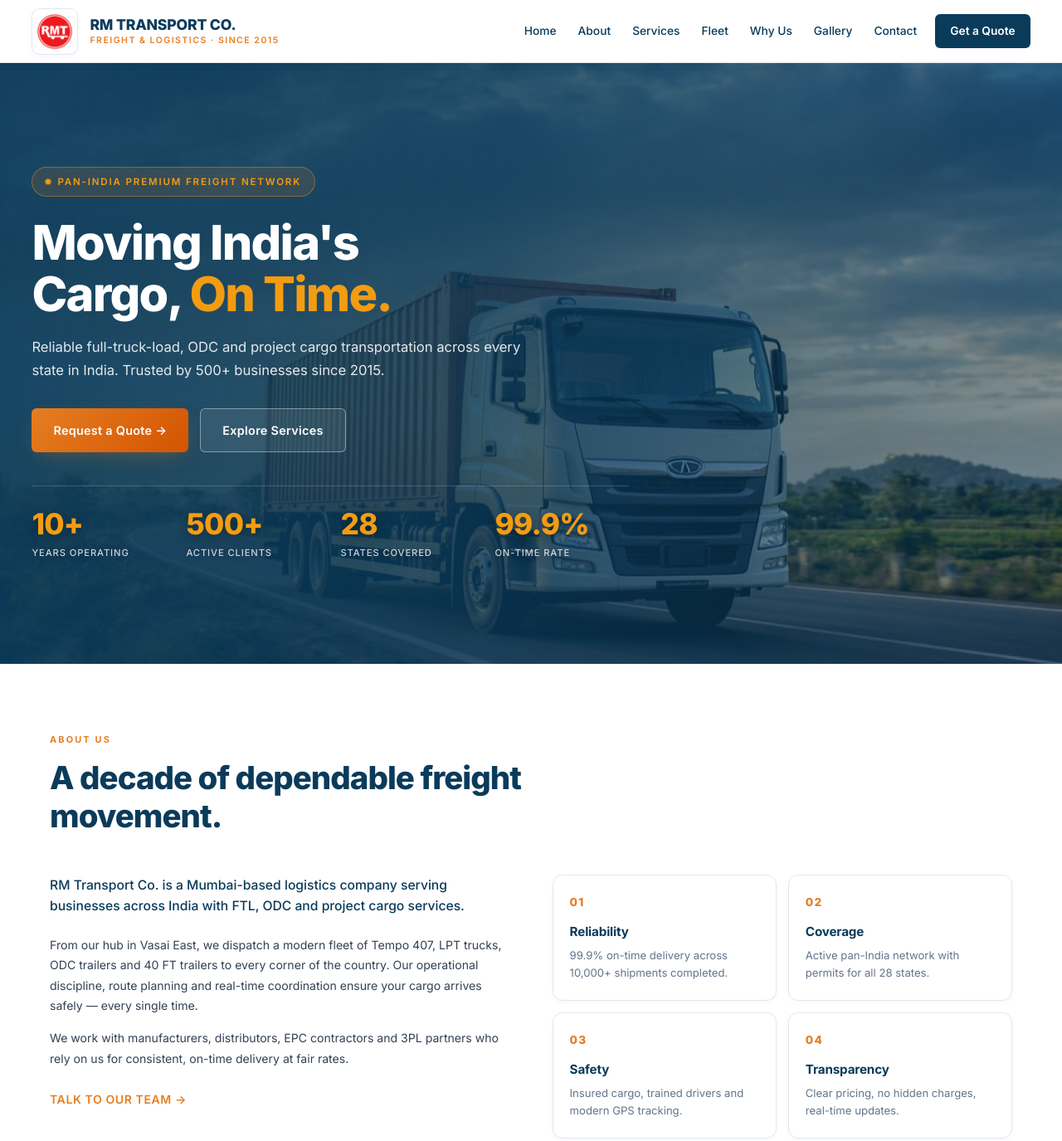
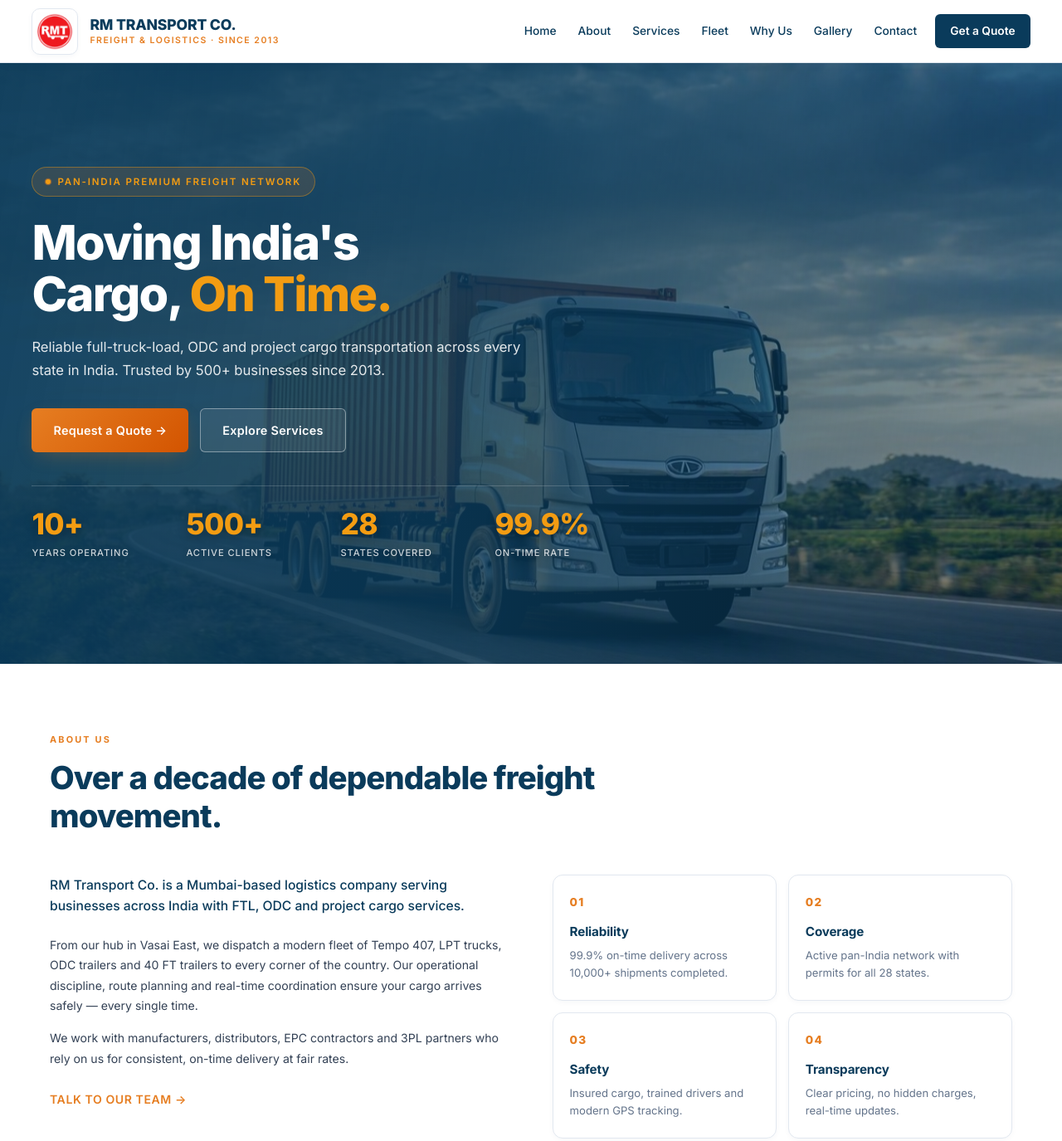
Before and after one commit to wellspeedlogisticsindia-dotcom/wsli, a plain HTML site: page index.html in a window 1280 px wide. Shown: the top 1375 px of the page at 83% size. Drawn offline with Linux system fonts and the light colour scheme.

Commit message:
updated year and over a decade

```diff
--- a/index.html
+++ b/index.html
@@ -4,7 +4,7 @@
   <meta charset="UTF-8" />
   <meta name="viewport" content="width=device-width, initial-scale=1.0, viewport-fit=cover" />
   <meta name="theme-color" content="#0a3b5b" />
-  <meta name="description" content="RM Transport Co. — Premium Pan-India freight and logistics solutions. FTL, ODC, project cargo. Since 2015." />
+  <meta name="description" content="RM Transport Co. — Premium Pan-India freight and logistics solutions. FTL, ODC, project cargo. Since 2013." />
   <title>RM Transport Co. — Premium Freight & Logistics</title>
 
   <link rel="preconnect" href="https://fonts.googleapis.com">
@@ -21,7 +21,7 @@
         <img src="logo.jpg" alt="RM Transport Co." class="brand-logo" />
         <div class="brand-text">
           <span class="brand-name">RM TRANSPORT CO.</span>
-          <span class="brand-tag">Freight & Logistics · Since 2015</span>
+          <span class="brand-tag">Freight & Logistics · Since 2013</span>
         </div>
       </a>
 
@@ -58,7 +58,7 @@
         Cargo, <span class="hero-title-accent">On Time.</span>
       </h1>
       <p class="hero-sub">
-        Reliable full-truck-load, ODC and project cargo transportation across every state in India. Trusted by 500+ businesses since 2015.
+        Reliable full-truck-load, ODC and project cargo transportation across every state in India. Trusted by 500+ businesses since 2013.
       </p>
 
       <div class="hero-actions">
@@ -92,7 +92,7 @@
     <div class="container">
       <div class="section-head">
         <span class="eyebrow">About Us</span>
-        <h2>A decade of dependable freight movement.</h2>
+        <h2>Over a decade of dependable freight movement.</h2>
       </div>
 
       <div class="about-grid">
```
